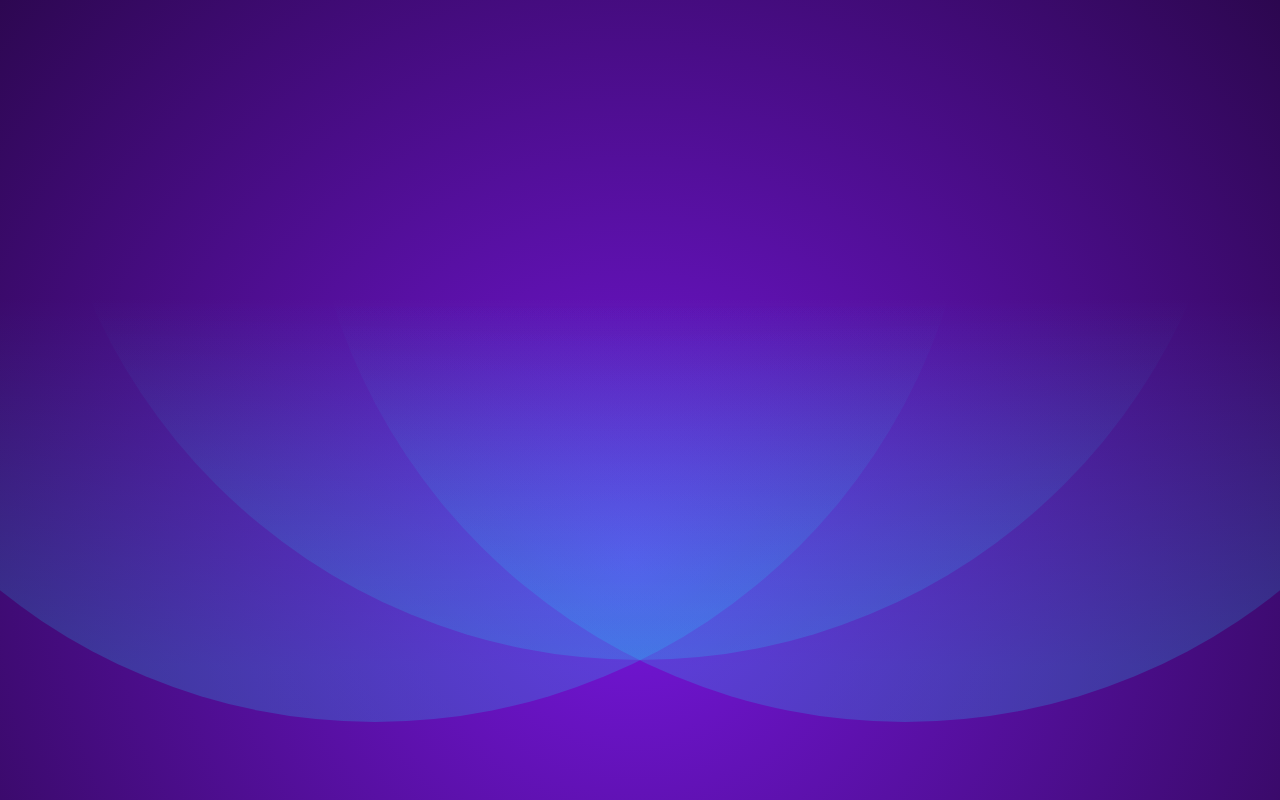
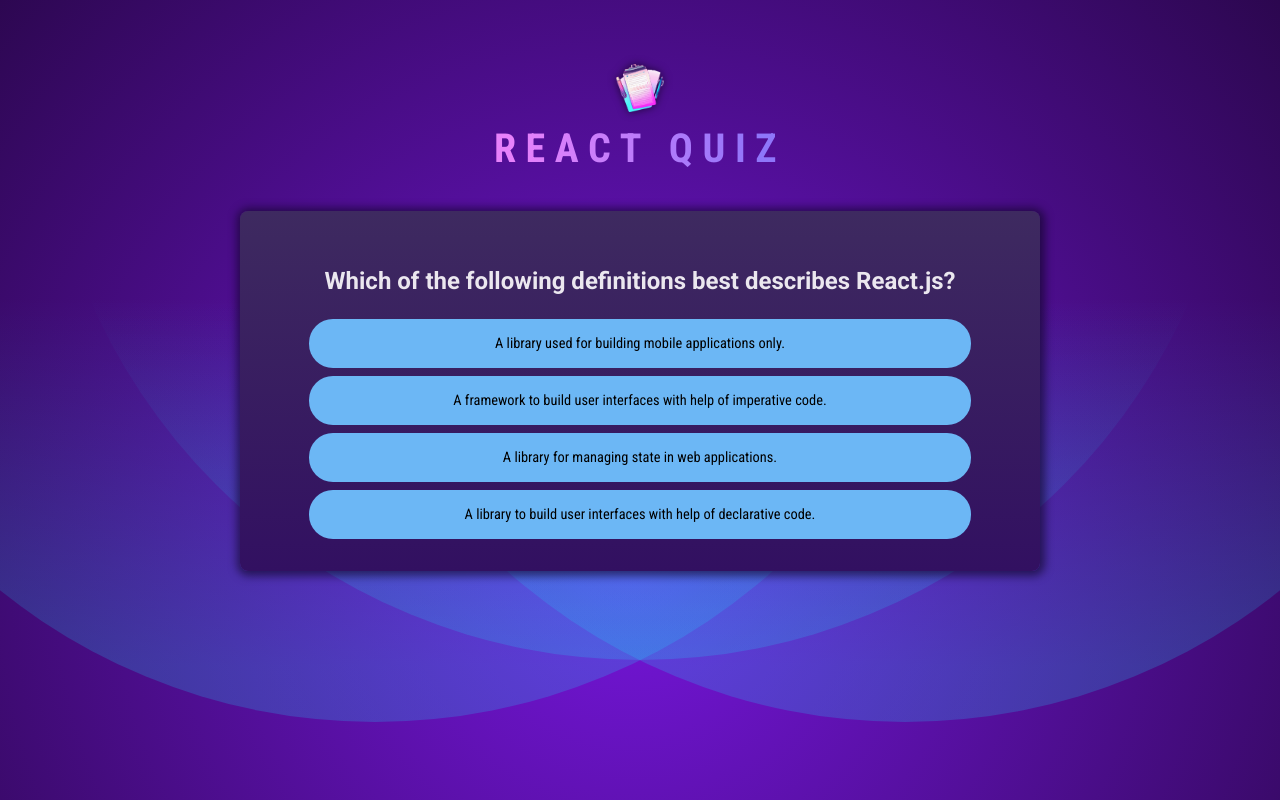
Before and after one commit to MariaShopEveliko/ReactExercises, a React (Vite) app in the folder quiz-app/: page / in a window 1280 px wide. Built offline with nearby package versions, Linux system fonts and the light colour scheme.

Commit message:
Quiz list

```diff
--- a/quiz-app/src/App.jsx
+++ b/quiz-app/src/App.jsx
@@ -1,3 +1,15 @@
-function App() {}
+import Header from "./components/Header";
+import Quiz from "./components/Quiz";
+
+function App() {
+  return (
+    <>
+      <Header />
+      <main>
+        <Quiz />
+      </main>
+    </>
+  );
+}
 
 export default App;
--- /dev/null
+++ b/quiz-app/src/components/Header.jsx
@@ -0,0 +1,10 @@
+import logoImg from "../assets/quiz-logo.png";
+
+export default function Header() {
+  return (
+    <header>
+      <img src={logoImg} />
+      <h1>React quiz</h1>
+    </header>
+  );
+}
--- /dev/null
+++ b/quiz-app/src/components/Quiz.jsx
@@ -0,0 +1,52 @@
+import { useState } from "react";
+import QUESTIONS from "../questions";
+import quizCompleteImg from "../assets/quiz-complete.png";
+
+export default function Quiz() {
+  const [userAnswers, setUserAnswers] = useState([]);
+
+  const activeQuestionIndex = userAnswers.length;
+
+  const quizIsComplete = activeQuestionIndex === QUESTIONS.length;
+
+  function handleSelectAnswer(selectedAnswer) {
+    setUserAnswers((prevUserAnswers) => {
+      return [...prevUserAnswers, selectedAnswer];
+    });
+  }
+
+  if (quizIsComplete) {
+    return (
+      <div id="summary">
+        <img src={quizCompleteImg} alt="Trophu icon" />
+        <h2>Quiz Completed!</h2>
+      </div>
+    );
+  }
+
+  const shuffledAnswers = [...QUESTIONS[activeQuestionIndex].answers];
+  shuffledAnswers.sort((a, b) => Math.random() - 0.5);
+
+  return (
+    <div id="quiz">
+      <div id="questions">
+        {quizIsComplete ? (
+          <p>No</p>
+        ) : (
+          <>
+            <h2>{QUESTIONS[activeQuestionIndex].text}</h2>
+            <ul id="answers">
+              {shuffledAnswers.map((answer) => (
+                <li key={answer} className="answer">
+                  <button onClick={() => handleSelectAnswer(answer)}>
+                    {answer}
+                  </button>
+                </li>
+              ))}
+            </ul>
+          </>
+        )}
+      </div>
+    </div>
+  );
+}
--- /dev/null
+++ b/quiz-app/src/questions.js
@@ -0,0 +1,72 @@
+export default [
+    {
+      id: 'q1',
+      text: 'Which of the following definitions best describes React.js?',
+      answers: [
+        'A library to build user interfaces with help of declarative code.',
+        'A library for managing state in web applications.',
+        'A framework to build user interfaces with help of imperative code.',
+        'A library used for building mobile applications only.',
+      ],
+    },
+    {
+      id: 'q2',
+      text: 'What purpose do React hooks serve?',
+      answers: [
+        'Enabling the use of state and other React features in functional components.',
+        'Creating responsive layouts in React applications.',
+        'Handling errors within the application.',
+        'Part of the Redux library for managing global state.',
+      ],
+    },
+    {
+      id: 'q3',
+      text: 'Can you identify what JSX is?',
+      answers: [
+        'A JavaScript extension that adds HTML-like syntax to JavaScript.',
+        'A JavaScript library for building dynamic user interfaces.',
+        'A specific HTML version that was explicitly created for React.',
+        'A tool for making HTTP requests in a React application.',
+      ],
+    },
+    {
+      id: 'q4',
+      text: 'What is the most common way to create a component in React?',
+      answers: [
+        'By defining a JavaScript function that returns a renderable value.',
+        'By defining a custom HTML tag in JavaScript.',
+        'By creating a file with a .jsx extension.',
+        'By using the "new" keyword followed by the component name.',
+      ],
+    },
+    {
+      id: 'q5',
+      text: 'What does the term "React state" imply?',
+      answers: [
+        'An object in a component that holds values and may cause the component to render on change.',
+        'The lifecycle phase a React component is in.',
+        'The overall status of a React application, including all props and components.',
+        'A library for managing global state in React applications.',
+      ],
+    },
+    {
+      id: 'q6',
+      text: 'How do you typically render list content in React apps?',
+      answers: [
+        'By using the map() method to iterate over an array of data and returning JSX.',
+        'By using the for() loop to iterate over an array of data and returning JSX.',
+        'By using the forEach() method to iterate over an array of data and returning JSX.',
+        'By using the loop() method to iterate over an array of data and returning JSX.',
+      ],
+    },
+    {
+      id: 'q7',
+      text: 'Which approach can NOT be used to render content conditionally?',
+      answers: [
+        'Using a the #if template syntax.',
+        'Using a ternary operator.',
+        'Using the && operator.',
+        'Using an if-else statement.',
+      ],
+    },
+  ];
```
Also changed, not shown: 1 other file (tests, documents, lock files or other folders).
